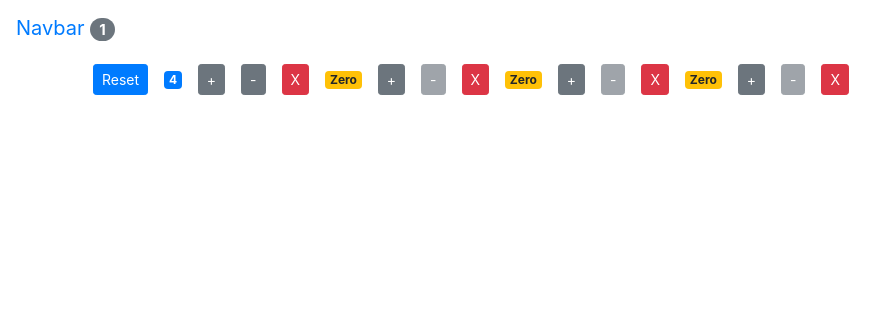
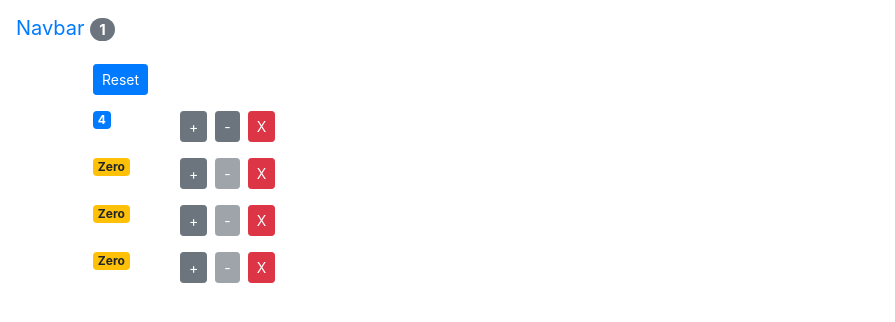
Before and after one commit to TheLuckyMojo/react-counter-app, a React (Create React App) app: page / in a window 1280 px wide. Shown: the top 322 px of the page, without its empty margins (0-895 px from the left). Built offline with nearby package versions, Linux system fonts and the light colour scheme.

Commit message:
Mosh rec - use grid to line buttons up

```diff
--- a/src/components/counter.jsx
+++ b/src/components/counter.jsx
@@ -15,11 +15,14 @@ class Counter extends Component {
 
   render() {
     return (
-      <React.Fragment>
+      <div className='row'>
+        <div className='col-1'>
           <span className={this.getBadgeClasses()}>{this.formatCount()}</span>
+        </div>
+        <div className='col'>
           <button
             onClick={() => this.props.onIncrement(this.props.counter)}
-          className='btn btn-secondary btn-sm m-2'
+            className='btn btn-secondary btn-sm'
           >
             +
           </button>
@@ -32,11 +35,12 @@ class Counter extends Component {
           </button>
           <button
             onClick={() => this.props.onDelete(this.props.counter.id)}
-          className='btn btn-danger btn-sm m-2'
+            className='btn btn-danger btn-sm'
           >
             X
           </button>
-      </React.Fragment>
+        </div>
+      </div>
     );
   }
 
```
Lines whose indentation alone changed are shown as unchanged.
